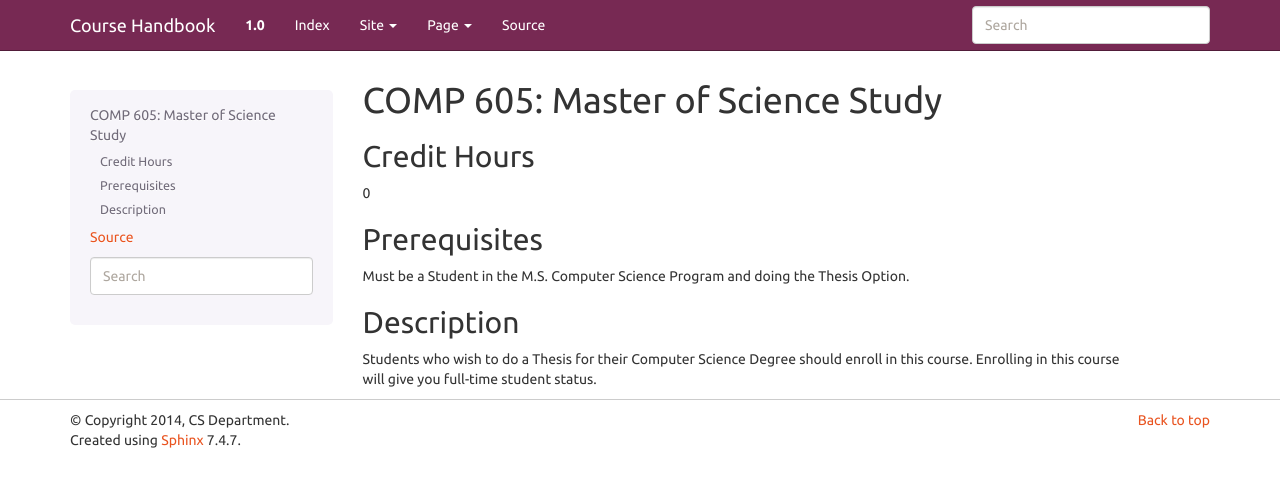
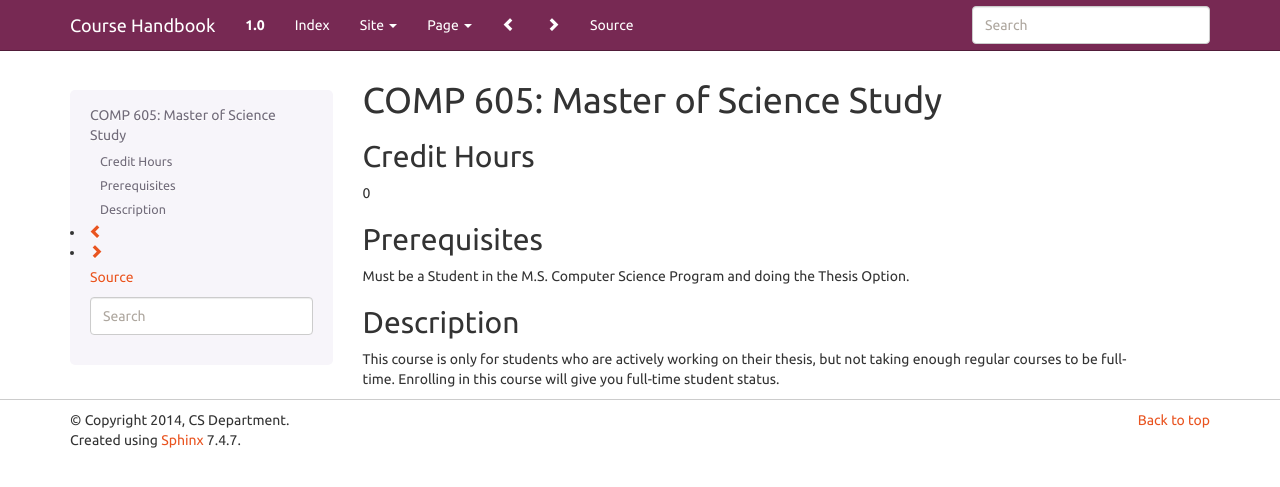
Before and after one commit to kyang5/coursedescriptions, a Sphinx documentation site: the page built from source/comp605.rst, in a window 1280 px wide. Shown: the top 487 px of the page. Built offline with Sphinx 7.4.7, drawn with Linux system fonts in a browser that asks for light colours.

Commit message:
updated comp605 description and added link to index for comp605

```diff
--- a/source/comp605.rst
+++ b/source/comp605.rst
@@ -16,5 +16,5 @@ Must be a Student in the M.S. Computer Science Program and doing the Thesis Opti
 Description
 ----------------------------
 
-Students who wish to do a Thesis for their Computer Science Degree should enroll in this course.
+This course is only for students who are actively working on their thesis, but not taking enough regular courses to be full-time.
 Enrolling in this course will give you full-time student status.
--- a/source/index.rst
+++ b/source/index.rst
@@ -189,6 +189,7 @@ please see the `Regulations Section <http://gradhandbook.cs.luc.edu/html/regulat
    comp488
    comp490
    comp499
+   comp605
 
 .. _ms-it-graduate-courses/quinlan-business-school:
 
```
